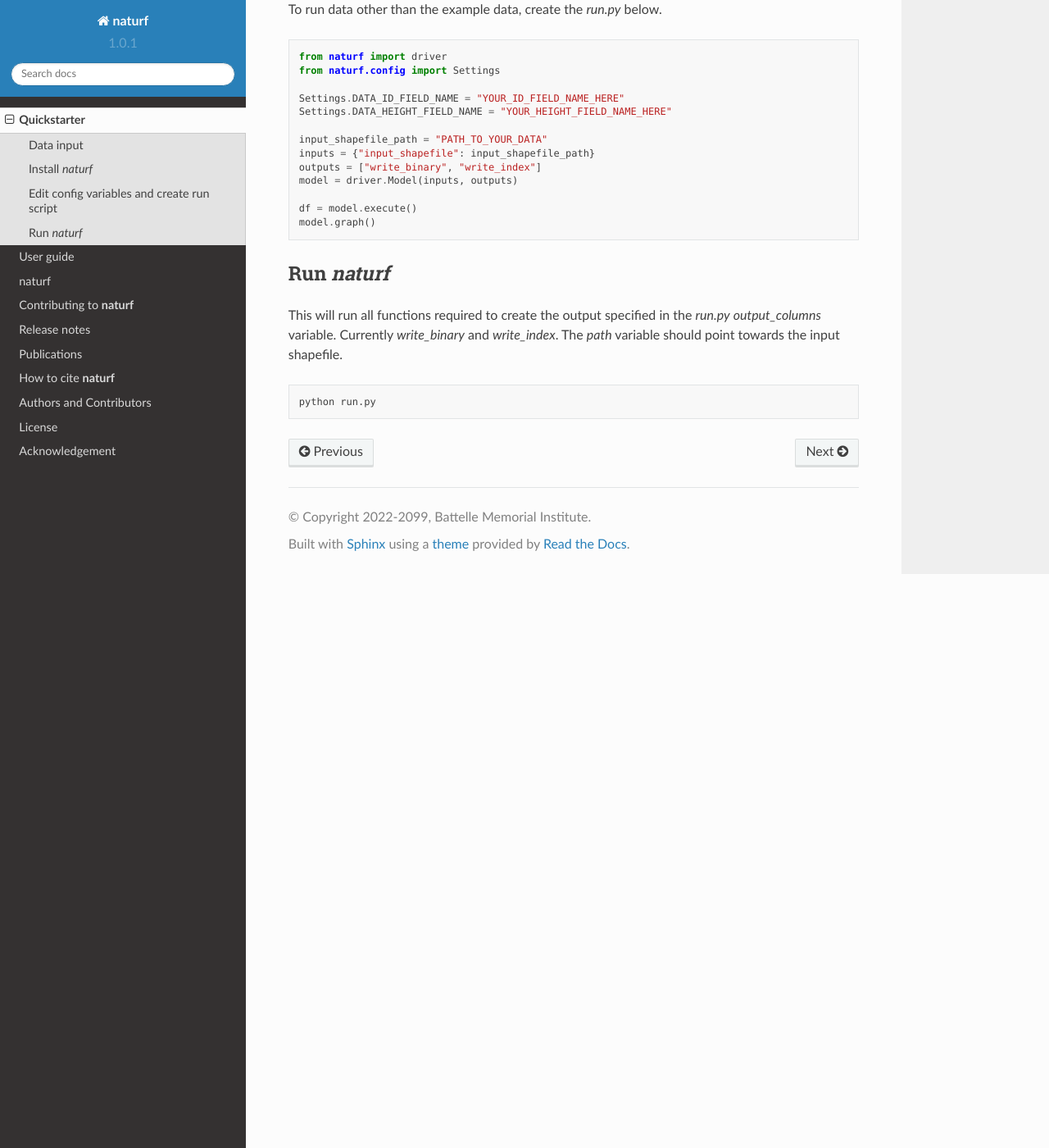
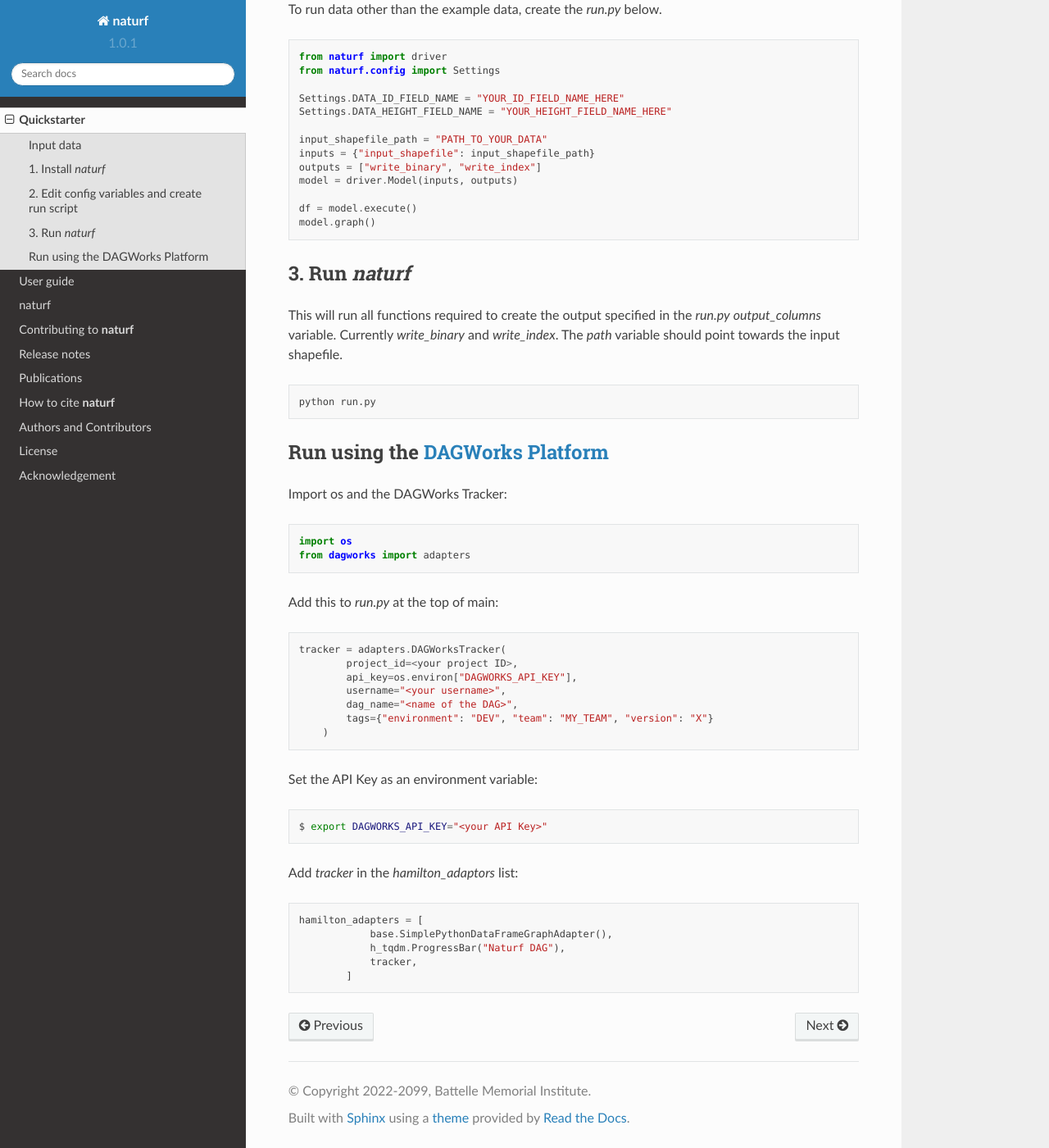
Before and after one commit to IMMM-SFA/naturf, a Sphinx documentation site: the page built from docs/source/quickstarter.rst, in a window 1280 px wide and 1400 px high, scrolled down 1128 px. Shown: the whole window at 82% size. Built offline with Sphinx 7.4.7 and the Read the Docs theme 2.0.0, drawn with Linux system fonts in a browser that asks for light colours; formulas are drawn with MathJax 3; some of the changed text lies outside the part shown.

Commit message:
update quickstarter with dagworks platform instructions (#162)

```diff
--- a/docs/source/quickstarter.rst
+++ b/docs/source/quickstarter.rst
@@ -3,15 +3,15 @@ Quickstarter
 ============
 
 
-Data input
+Input data
 ----------
 
 The only input data required for `naturf` is a shapefile with building footprints and height data. There should be a field with a unique ID for each building the shapefile, and it should be in a projected coordinate system such as Alber Equal Area Conic. For input to the Weather Research and Forecasting model (WRF), the computed parameters for each building will be projected into WGS 84.
 
 Either check out our interactive `quickstarter <quickstarter.rst>`_, or continue below to run `naturf` using a python file.
 
-Install `naturf`
------------------
+1. Install `naturf`
+-------------------
 
 In a clean virtual or Conda environment, install `naturf`. NOTE: For Conda environments using Python 3.12, the `setuptools` package does not work as intended. One workaround is to create a Conda environment in Python 3.11.
 
@@ -19,8 +19,8 @@ In a clean virtual or Conda environment, install `naturf`. NOTE: For Conda envir
 
     pip install naturf
 
-Edit config variables and create run script
--------------------------------------------
+2. Edit config variables and create run script
+----------------------------------------------
 
 The `config` module in `naturf` sets the default names for variables used in the `naturf` workflow. The two variables below need to be modified to reflect the ID field and the building height field of the input shapefile. Instructions on changing field names will be given further below.
 
@@ -62,10 +62,49 @@ To run data other than the example data, create the `run.py` below.
     df = model.execute()
     model.graph()
 
-Run `naturf`
-------------
+3. Run `naturf`
+---------------
 This will run all functions required to create the output specified in the `run.py` `output_columns` variable. Currently `write_binary` and `write_index`. The `path` variable should point towards the input shapefile.
 
 .. code:: bash
 
     python run.py
+
+
+Run using the `DAGWorks Platform <app.dagworks.io>`_
+----------------------------------------------------
+
+Import os and the DAGWorks Tracker:
+
+.. code:: python3
+
+    import os
+    from dagworks import adapters
+
+Add this to `run.py` at the top of main:
+
+.. code:: python3
+
+    tracker = adapters.DAGWorksTracker(
+            project_id=<your project ID>,
+            api_key=os.environ["DAGWORKS_API_KEY"],
+            username="<your username>",
+            dag_name="<name of the DAG>",
+            tags={"environment": "DEV", "team": "MY_TEAM", "version": "X"}
+        )
+
+Set the API Key as an environment variable:
+
+.. code:: bash
+
+    $ export DAGWORKS_API_KEY="<your API Key>"
+
+Add `tracker` in the `hamilton_adaptors` list:
+
+.. code:: python3
+
+    hamilton_adapters = [
+                base.SimplePythonDataFrameGraphAdapter(),
+                h_tqdm.ProgressBar("Naturf DAG"),
+                tracker,
+            ]
--- a/docs/source/release_notes.rst
+++ b/docs/source/release_notes.rst
@@ -3,6 +3,12 @@ Release notes
 
 This is the list of changes to **naturf** between each release. For full details,
 see the `commit logs <https://github.com/IMMM-SFA/naturf/commits>`_.
+
+Version 1.0.2
+_____________
+
+- See the `v1.0.2 release notes <https://github.com/IMMM-SFA/naturf/releases/tag/v1.0.2>`_.
+
 
 Version 1.0.1
 _____________
```
